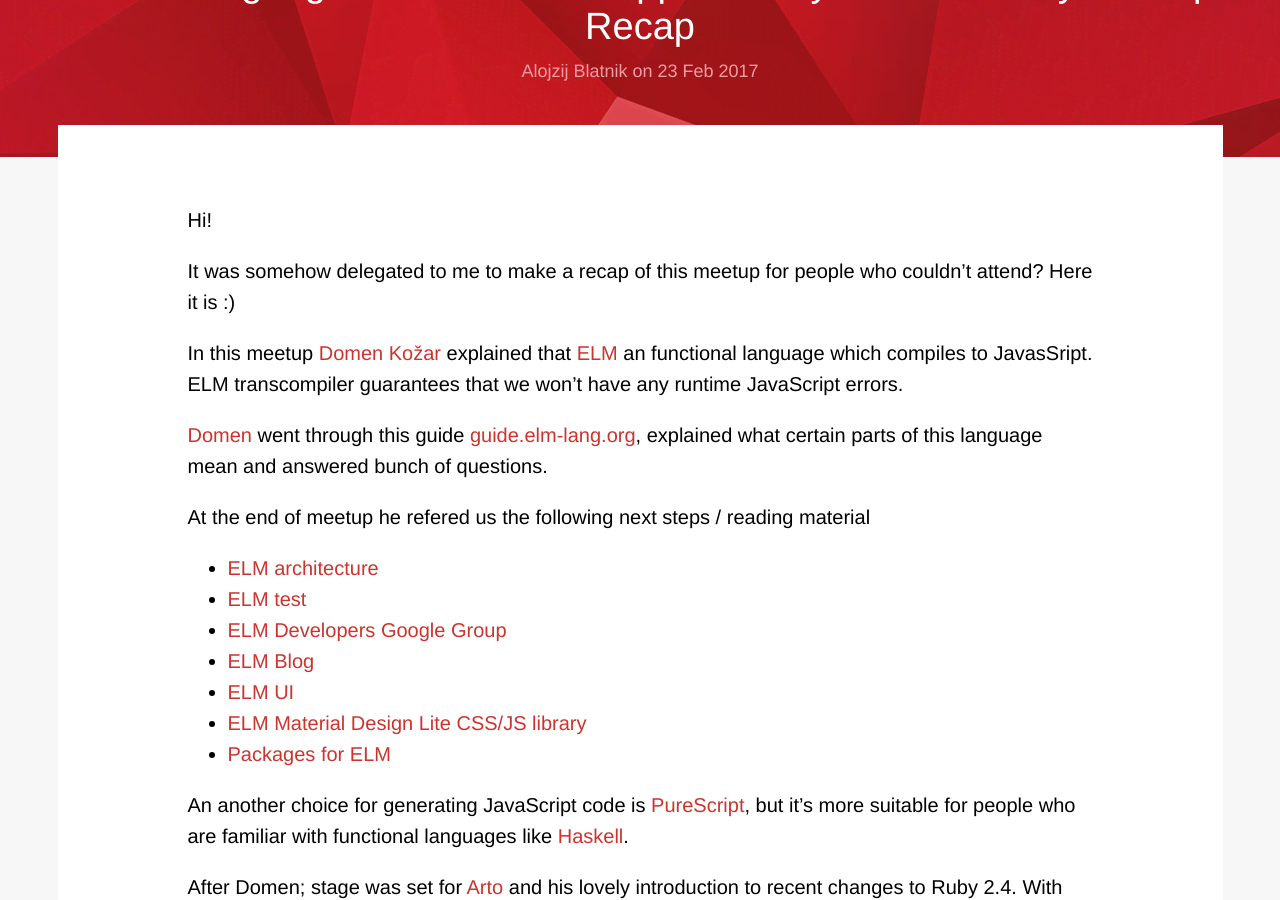
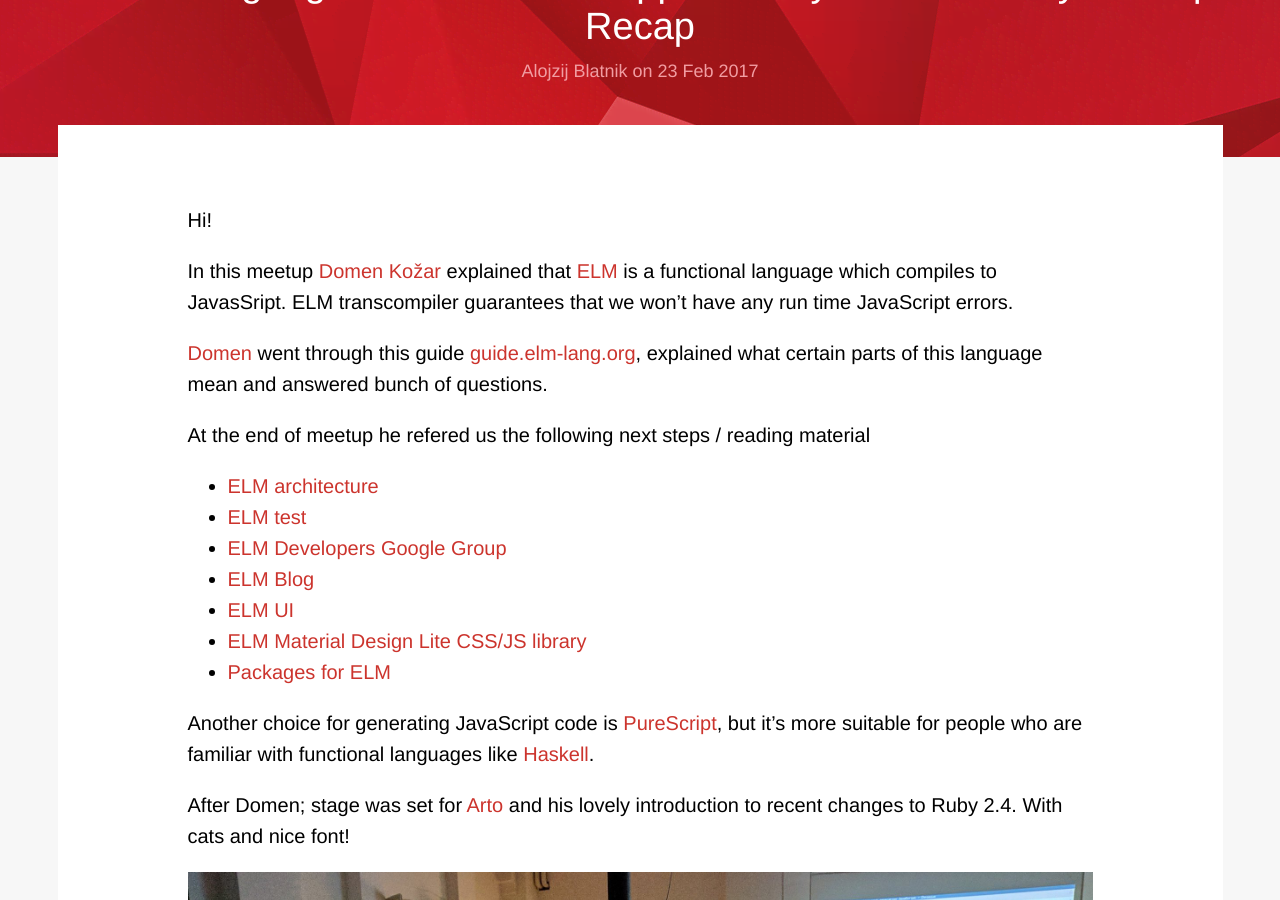
Before and after one commit to RubySlovenia/RubySlovenia.github.io, a Jekyll site: the page built from _posts/2017-02-23-february-meetup-recap.md, in a window 1280 px wide and 900 px high, scrolled down 193 px. Built offline with Jekyll 4.4.1, drawn with Linux system fonts in a browser that asks for light colours; nearby versions of some CDN libraries.

Commit message:
UPD some grammar fixes (#49)
Looks good. Thanks @predkambrij

```diff
--- a/_posts/2017-02-23-february-meetup-recap.md
+++ b/_posts/2017-02-23-february-meetup-recap.md
@@ -7,9 +7,7 @@
 
 Hi!
 
-It was somehow delegated to me to make a recap of this meetup for people who couldn't attend? Here it is :)
-
-In this meetup [Domen Kožar][Domen] explained that [ELM] an functional language which compiles to JavasSript. ELM transcompiler guarantees that we won't have any runtime JavaScript errors.
+In this meetup [Domen Kožar][Domen] explained that [ELM] is a functional language which compiles to JavasSript. ELM transcompiler guarantees that we won't have any run time JavaScript errors.
 
 [Domen] went through this guide [guide.elm-lang.org](https://guide.elm-lang.org/), explained what certain parts of this language mean and answered bunch of questions.
 
@@ -23,7 +21,7 @@
 - [ELM Material Design Lite CSS/JS library](https://github.com/debois/elm-mdl)
 - [Packages for ELM](http://package.elm-lang.org/)
 
-An another choice for generating JavaScript code is [PureScript], but it's more suitable for people who are familiar with functional languages like [Haskell].
+Another choice for generating JavaScript code is [PureScript], but it's more suitable for people who are familiar with functional languages like [Haskell].
 
 After Domen; stage was set for [Arto][artto] and his lovely introduction to recent changes to Ruby 2.4. With cats and nice font!
 
```
